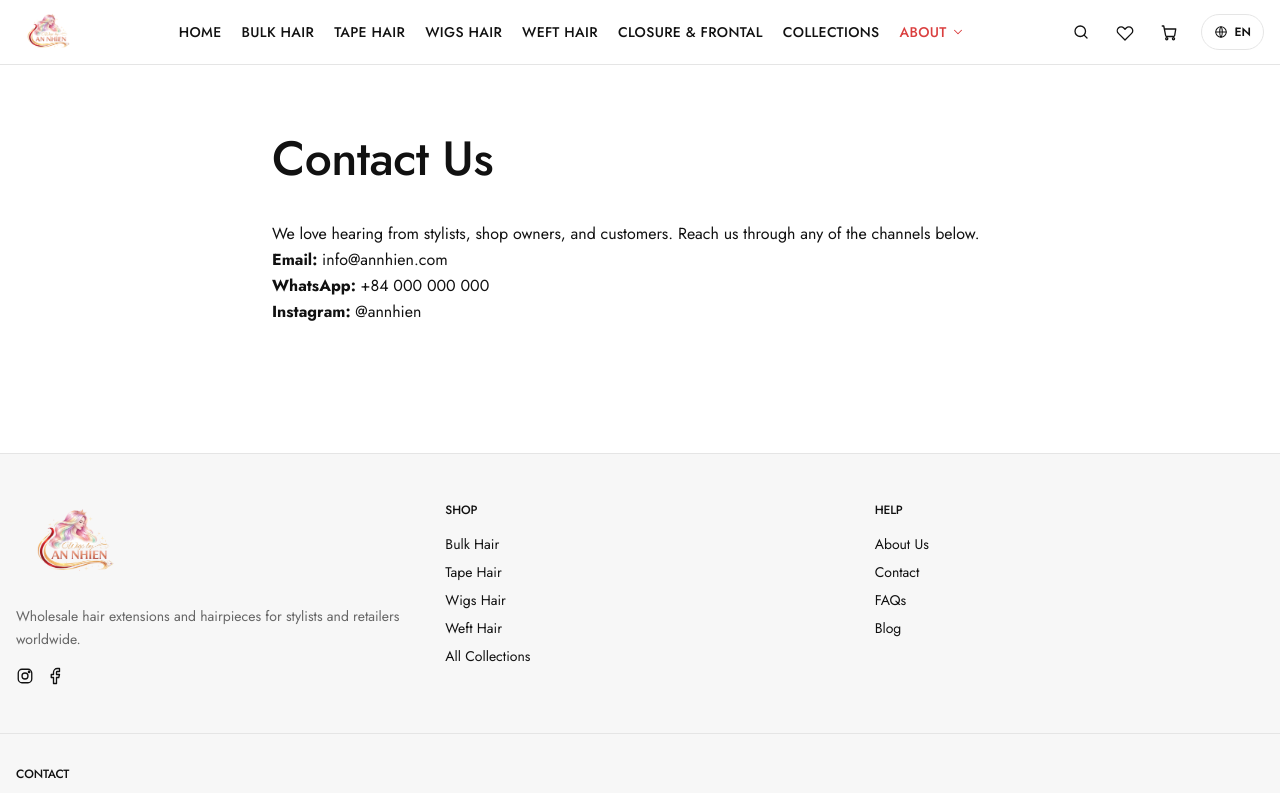
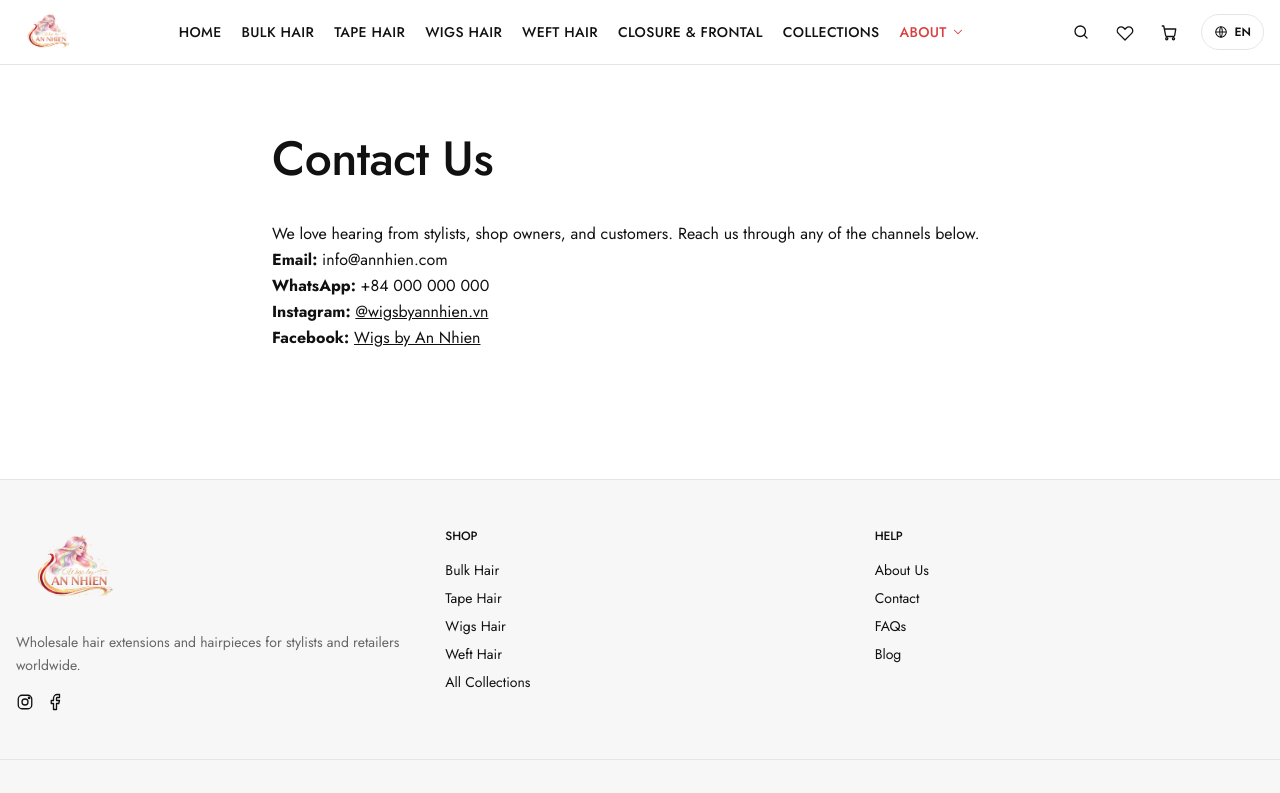
Before and after one commit to chickendata/annhien, a Next.js app: page /en/contact in a window 1280 px wide. Shown: the top 793 px of the page. Built offline with nearby package versions, Linux system fonts and the light colour scheme.

Commit message:
Add link social

```diff
--- a/src/app/[locale]/contact/page.tsx
+++ b/src/app/[locale]/contact/page.tsx
@@ -9,7 +9,8 @@
       <ul>
         <li><strong>Email:</strong> info@annhien.com</li>
         <li><strong>WhatsApp:</strong> +84 000 000 000</li>
-        <li><strong>Instagram:</strong> @annhien</li>
+        <li><strong>Instagram:</strong> <a href="https://www.instagram.com/wigsbyannhien.vn/" target="_blank" rel="noopener noreferrer" className="underline hover:text-[color:var(--brand)]">@wigsbyannhien.vn</a></li>
+        <li><strong>Facebook:</strong> <a href="https://www.facebook.com/profile.php?id=61570713178382" target="_blank" rel="noopener noreferrer" className="underline hover:text-[color:var(--brand)]">Wigs by An Nhien</a></li>
       </ul>
     </StaticPageTemplate>
   );
--- a/src/components/molecules/SocialIcons.tsx
+++ b/src/components/molecules/SocialIcons.tsx
@@ -4,10 +4,10 @@
   return (
     <div className={className}>
       <div className="flex items-center gap-3">
-        <a href="https://instagram.com" target="_blank" rel="noopener noreferrer" aria-label="Instagram" className="hover:text-[color:var(--brand)]">
+        <a href="https://www.instagram.com/wigsbyannhien.vn/" target="_blank" rel="noopener noreferrer" aria-label="Instagram" className="hover:text-[color:var(--brand)]">
           <Icon name="instagram" size={18} />
         </a>
-        <a href="https://facebook.com" target="_blank" rel="noopener noreferrer" aria-label="Facebook" className="hover:text-[color:var(--brand)]">
+        <a href="https://www.facebook.com/profile.php?id=61570713178382" target="_blank" rel="noopener noreferrer" aria-label="Facebook" className="hover:text-[color:var(--brand)]">
           <Icon name="facebook" size={18} />
         </a>
       </div>
```
